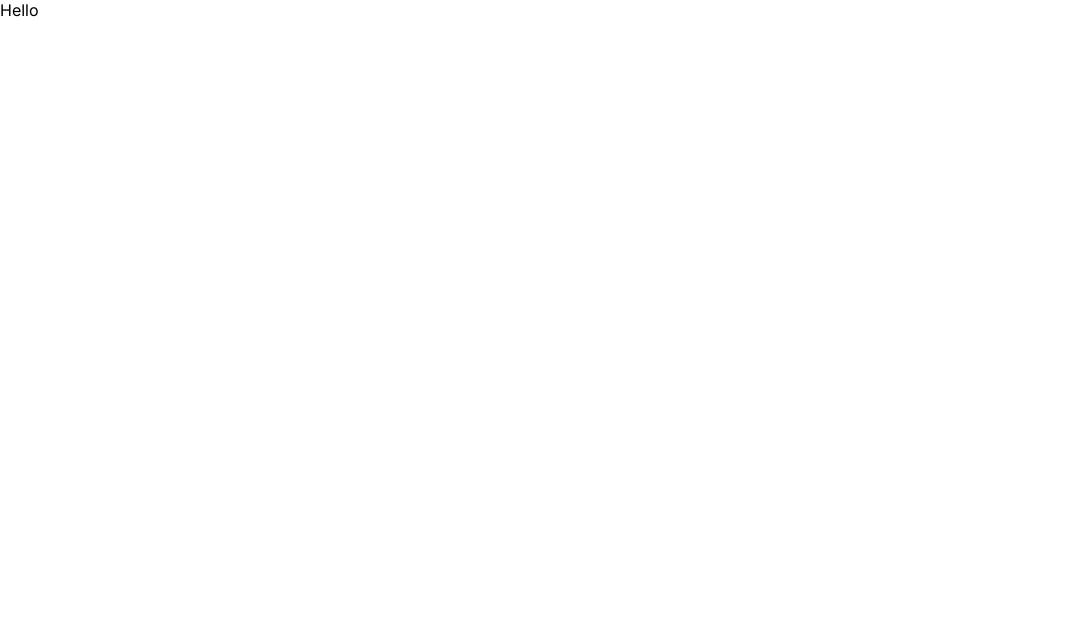
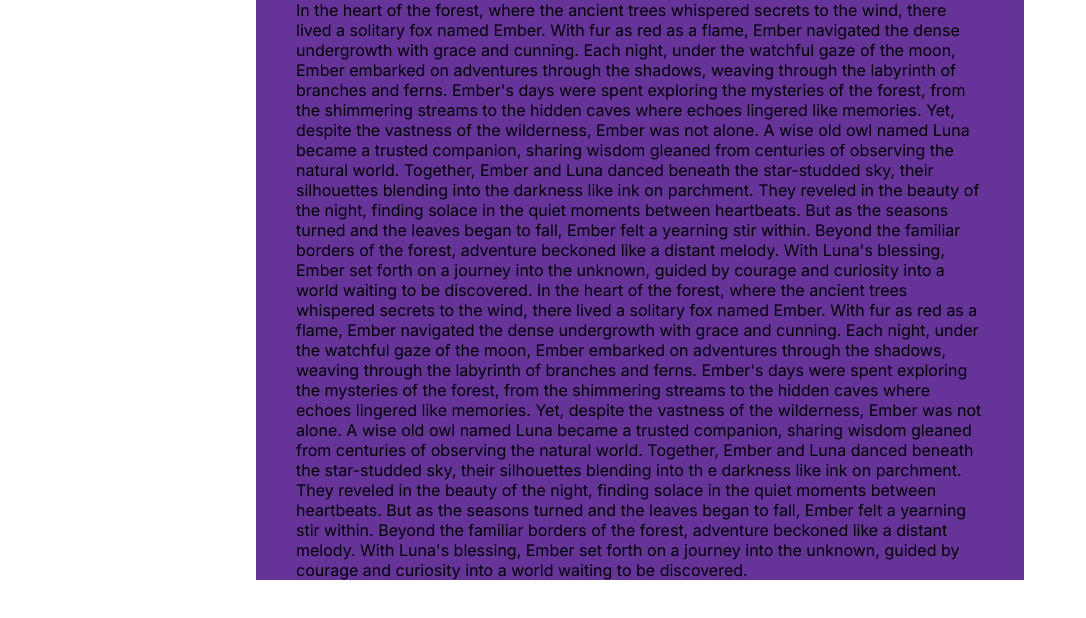
Before and after one commit to Ashen270/Ceylonblog, a Next.js app: page / in a window 1280 px wide. Shown: the top 618 px of the page, without its empty margins (0-1086 px from the left). Built offline with nearby package versions, Linux system fonts and the light colour scheme.

Commit message:
globle css updated

```diff
--- a/src/app/globals.css
+++ b/src/app/globals.css
@@ -1,35 +1,70 @@
-:root{
-    --bg:white,
-    --textColor:balck;
-    --softBg:#f0f0f0;
-    --softTextColor:#626262
+/* globals.css */
+:root {
+    --bg: white;
+    --textColor: black;
+    --softBg: #f0f0f0;
+    --softTextColor: #626262;
 }
 
-*{
+* {
     padding: 0;
     margin: 0;
     box-sizing: border-box;
 }
 
-body{
+body {
     max-width: 100vw;
     overflow: hidden;
 }
 
-a{
-color: inherit;
-text-decoration: none;
+a {
+    color: inherit;
+    text-decoration: none;
+}
+
+.container {
+    min-height: 100vh;
+    background-color: var(--bg);
+    color: var(--textColor);
+}
+
+.wrapper {
+    max-width: 1536px;
+    margin-left: auto;
+    margin-right: auto;
+    background-color:  rebeccapurple;
+    padding-left: 80px;
+    padding-right: 80px;
 
 }
 
-.container{
-    min-height: 100vh;
-    background-color: var(--bg);
-    color: var(--textColor)
+@media screen and (max-width: 1280px) {
+    .wrapper {
+        max-width:1224px;
+    }
+
 }
 
-.wrapper{
-    max-width: 1536px;
-    margin-left: auto;
-    margin-right: auto;
+@media screen and (max-width: 1280px) {
+    .wrapper {
+        max-width: 768px;
+        padding-left: 40px;
+       padding-right: 40px;
+
+    }
 }
+
+
+@media screen and (max-width: 768px) {
+    .wrapper {
+        max-width: 640px;
+
+    }
+}
+
+@media screen and (max-width: 640px) {
+    .wrapper {
+        max-width: 475px;
+
+    }
+}
--- a/src/app/layout.js
+++ b/src/app/layout.js
@@ -11,7 +11,13 @@ export const metadata = {
 export default function RootLayout({ children }) {
   return (
     <html lang="en">
-      <body className={inter.className}>{children}</body>
+      <body className={inter.className}>
+          <div className="container">
+              <div className="wrapper">
+                  {children}
+              </div>
+           </div>
+      </body>
     </html>
   )
 }
--- a/src/app/page.jsx
+++ b/src/app/page.jsx
@@ -3,6 +3,31 @@ import Link from "next/link";
 
 export default function Home() {
   return <div>
-   <Link href="/"> Hello </Link>
+   <Link href="/">
+   In the heart of the forest, where the ancient trees whispered secrets to the wind, there
+   lived a solitary fox named Ember. With fur as red as a flame, Ember navigated the dense undergrowth
+   with grace and cunning. Each night, under the watchful gaze of the moon, Ember embarked on adventures through the shadows, weaving through the labyrinth of branches and ferns.
+   Ember's days were spent exploring the mysteries of the forest, from the shimmering streams to the hidden caves where echoes
+   lingered like memories. Yet, despite the vastness of the wilderness, Ember was not alone. A wise old owl named Luna became a
+   trusted companion, sharing wisdom gleaned from centuries of observing the natural world.
+   Together, Ember and Luna danced beneath the star-studded sky, their silhouettes blending into the darkness like ink on parchment.
+   They reveled in the beauty of the night, finding solace in the quiet moments between heartbeats.
+   But as the seasons turned and the leaves began to fall, Ember felt a yearning stir within. Beyond the familiar borders of
+   the forest, adventure beckoned like a distant melody. With Luna's blessing, Ember set forth on a journey into the unknown,
+   guided by courage and curiosity into a world waiting to be discovered.
+   In the heart of the forest, where the ancient trees whispered secrets to the wind, there lived a solitary fox named Ember. With
+   fur as red as a flame, Ember navigated the dense undergrowth with grace and cunning. Each night, under the watchful gaze
+    of the moon, Ember embarked on adventures through the shadows, weaving through the labyrinth of branches and ferns.
+Ember's days were spent exploring the mysteries of the forest, from the shimmering streams to the hidden caves where echoes
+lingered like memories. Yet, despite the vastness of the wilderness, Ember was not alone. A wise old owl named Luna became a trusted
+ companion, sharing wisdom gleaned from centuries of observing the natural world.
+Together, Ember and Luna danced beneath the star-studded sky, their silhouettes blending into th
+e darkness like ink on parchment. They reveled in the beauty of the night, finding solace in the quiet moments between heartbeats.
+But as the seasons turned and the leaves began to fall, Ember felt a yearning stir within. Beyond
+the familiar borders of the forest, adventure beckoned like a distant melody. With Luna's blessing, Ember set forth on a journey into the unknown, guided by courage and curiosity into a world waiting to be discovered.
+
+
+
+    </Link>
     </div>;
 }
```
